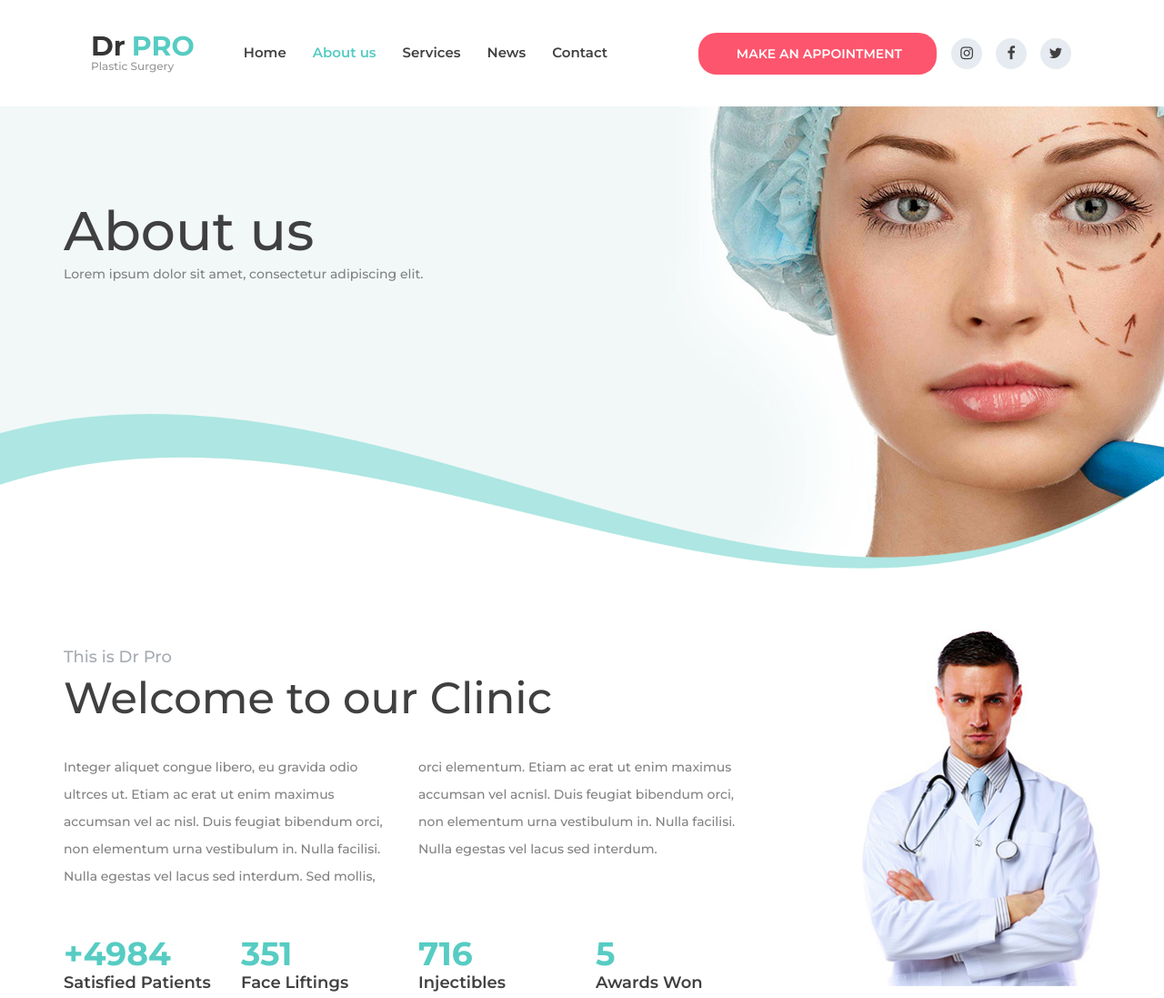
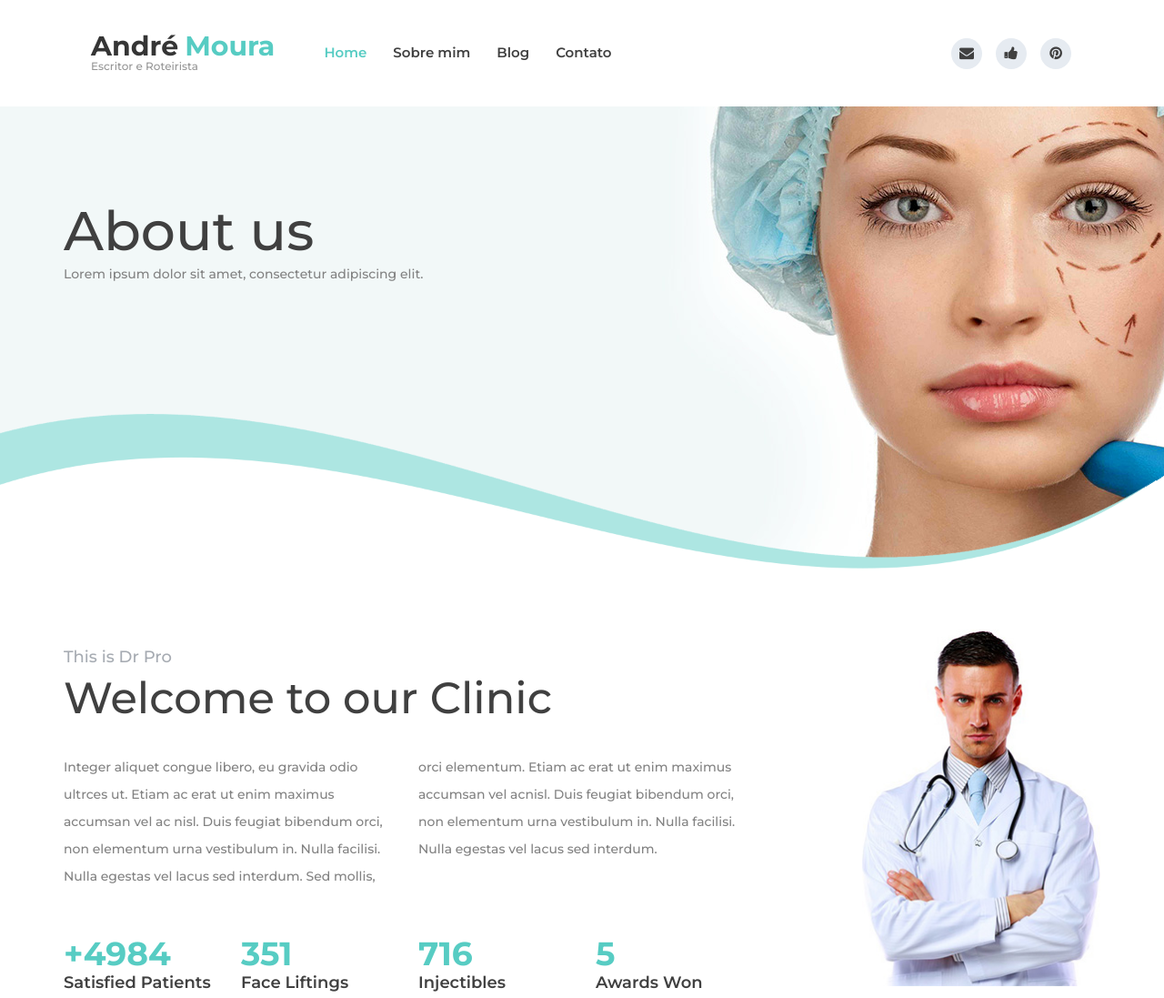
Before and after one commit to GilsonBezerra/site-andre, a plain HTML site: page about.html in a window 1280 px wide. Shown: the top 1097 px of the page at 91% size. Drawn offline with Linux system fonts and the light colour scheme.

Commit message:
Inserção dos ícones e links das redes

```diff
--- a/about.html
+++ b/about.html
@@ -19,45 +19,39 @@
 <div class="super_container">
 
 	<!-- Header -->
-
 	<header class="header trans_400">
 		<div class="header_content d-flex flex-row align-items-center jusity-content-start trans_400">
 
 			<!-- Logo -->
 			<div class="logo">
 				<a href="#">
-					<div>Dr<span>PRO</span></div>
-					<div>Plastic Surgery</div>
+					<div>André<span>Moura</span></div>
+					<div>Escritor e Roteirista</div>
 				</a>
 			</div>
 
 			<!-- Main Navigation -->
 			<nav class="main_nav">
 				<ul class="d-flex flex-row align-items-center justify-content-start">
-					<li><a href="index.html">Home</a></li>
-					<li class="active"><a href="about.html">About us</a></li>
-					<li><a href="services.html">Services</a></li>
-					<li><a href="blog.html">News</a></li>
-					<li><a href="contact.html">Contact</a></li>
+					<li class="active"><a href="index.html">Home</a></li>
+					<li><a href="about.html">Sobre mim</a></li>
+					<li><a href="blog.html">Blog</a></li>
+					<li><a href="contact.html">Contato</a></li>
 				</ul>
 			</nav>
 			<div class="header_extra d-flex flex-row align-items-center justify-content-end ml-auto">
 
-				<!-- Work Hourse -->
-				<div class="work_hours">Mo - Sat: 8:00am - 9:00pm</div>
-
 				<!-- Header Phone -->
-				<div class="header_phone">+34 586 778 8892</div>
+				<div class="header_phone">Fale comigo</div>
 
 				<!-- Appointment Button -->
-				<div class="button button_1 header_button"><a href="#">Make an Appointment</a></div>
 
 				<!-- Header Social -->
 				<div class="social header_social">
 					<ul class="d-flex flex-row align-items-center justify-content-start">
-						<li><a href="#"><i class="fa fa-instagram" aria-hidden="true"></i></a></li>
-						<li><a href="#"><i class="fa fa-facebook" aria-hidden="true"></i></a></li>
-						<li><a href="#"><i class="fa fa-twitter" aria-hidden="true"></i></a></li>
+						<li><a href="contact.html"><i class="fa fa-regular fa-envelope"></i></a></li>
+						<li><a href="https://at.tumblr.com/andredsmoura/8x6krf3axhkb"><i class="fa fa-light fa-thumbs-up"></i></a></li>
+						<li><a href="https://pin.it/7qVOVl3 "><i class="fa fa-brands fa-pinterest"></i></a></li>
 					</ul>
 				</div>
 
@@ -68,7 +62,6 @@
 	</header>
 
 	<!-- Menu -->
-
 	<div class="menu_overlay trans_400"></div>
 	<div class="menu trans_400">
 		<div class="menu_close_container"><div class="menu_close"><div></div><div></div></div></div>
```
Also changed, not shown: services.html (+6 -8 lines).
